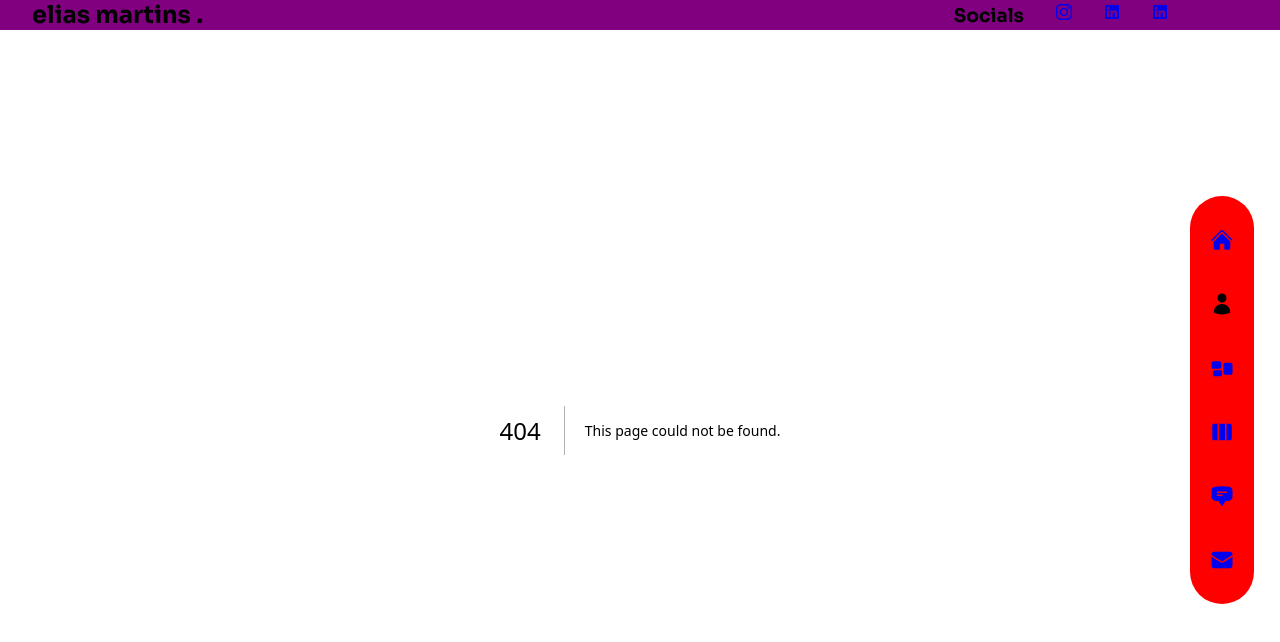
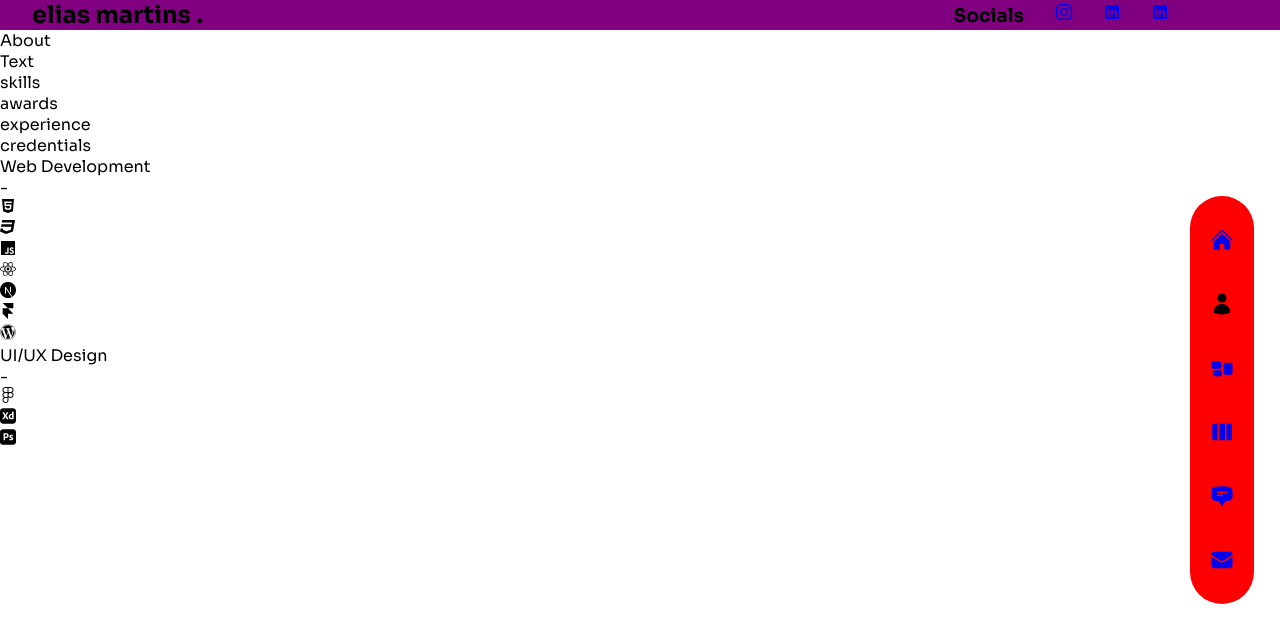
Before and after one commit to eliasfmartins/newportfolio, a Next.js app: page /about in a window 1280 px wide. Before the commit this address had no page. Shown: the top 642 px of the page. Built offline with nearby package versions, Linux system fonts and the light colour scheme.

Commit message:
criando estrutura do about

```diff
--- /dev/null
+++ b/src/app/about/page.tsx
@@ -0,0 +1,113 @@
+'use client'
+import { useState } from "react"
+import { FaCss3, FaFigma, FaHtml5, FaJs, FaReact, FaWordpress } from "react-icons/fa";
+import { SiAdobephotoshop, SiAdobexd, SiFramer, SiNextdotjs } from "react-icons/si";
+const aboutData = [
+  {
+    title: 'skills',
+    info: [
+      {
+        title: 'Web Development',
+        icons: [
+          <FaHtml5 />,
+          <FaCss3 />,
+          <FaJs />,
+          <FaReact />,
+          <SiNextdotjs />,
+          <SiFramer />,
+          <FaWordpress />,
+        ],
+      },
+      {
+        title: 'UI/UX Design',
+        icons: [<FaFigma />, <SiAdobexd />, <SiAdobephotoshop />],
+      },
+    ],
+  },
+  {
+    title: 'awards',
+    info: [
+      {
+        title: 'Webby Awards - Honoree',
+        stage: '2011 - 2012',
+      },
+      {
+        title: 'Adobe Design Achievement Awards - Finalist',
+        stage: '2009 - 2010',
+      },
+    ],
+  },
+  {
+    title: 'experience',
+    info: [
+      {
+        title: 'UX/UI Designer - XYZ Company',
+        stage: '2012 - 2023',
+      },
+      {
+        title: 'Web Developer - ABC Agency',
+        stage: '2010 - 2012',
+      },
+      {
+        title: 'Intern - DEF Corporation',
+        stage: '2008 - 2010',
+      },
+    ],
+  },
+  {
+    title: 'credentials',
+    info: [
+      {
+        title: 'Web Development - ABC University, LA, CA',
+        stage: '2011',
+      },
+      {
+        title: 'Computer Science Diploma - AV Technical Institute',
+        stage: '2009',
+      },
+      {
+        title: 'Certified Graphic Designer - ABC Institute, Los Angeles, CA',
+        stage: '2006',
+      },
+    ],
+  },
+];
+export default function About() {
+  const [index, setIndex] = useState(0)
+  //impoortar circle
+  return (
+    <div>
+
+      <div>
+        About
+      </div>
+      <div className="container">
+        <div>Text</div>
+        <div>
+          <div>
+            {aboutData.map((item, itemIndex) => {
+              return (
+                <div key={itemIndex}>
+                  {item.title}
+                </div>
+              )
+            })}
+          </div>
+          <div>{aboutData[index].info.map((item, itemIndex) => {
+            return (
+              <div key={itemIndex}>
+                <div>{item.title}</div>
+                <div>-</div>
+                <div>{item.stage}</div>
+                {item.icons?.map((icon, itemIndex) => {
+                  return <div key={itemIndex}>{icon}</div>
+                })}
+              </div>
+            )
+          })}</div>
+        </div>
+
+      </div>
+    </div>
+  )
+}
```
Also changed, not shown: src/app/components/Circles/index.tsx (added, +8 -0 lines), src/app/about/style.ts (added).
